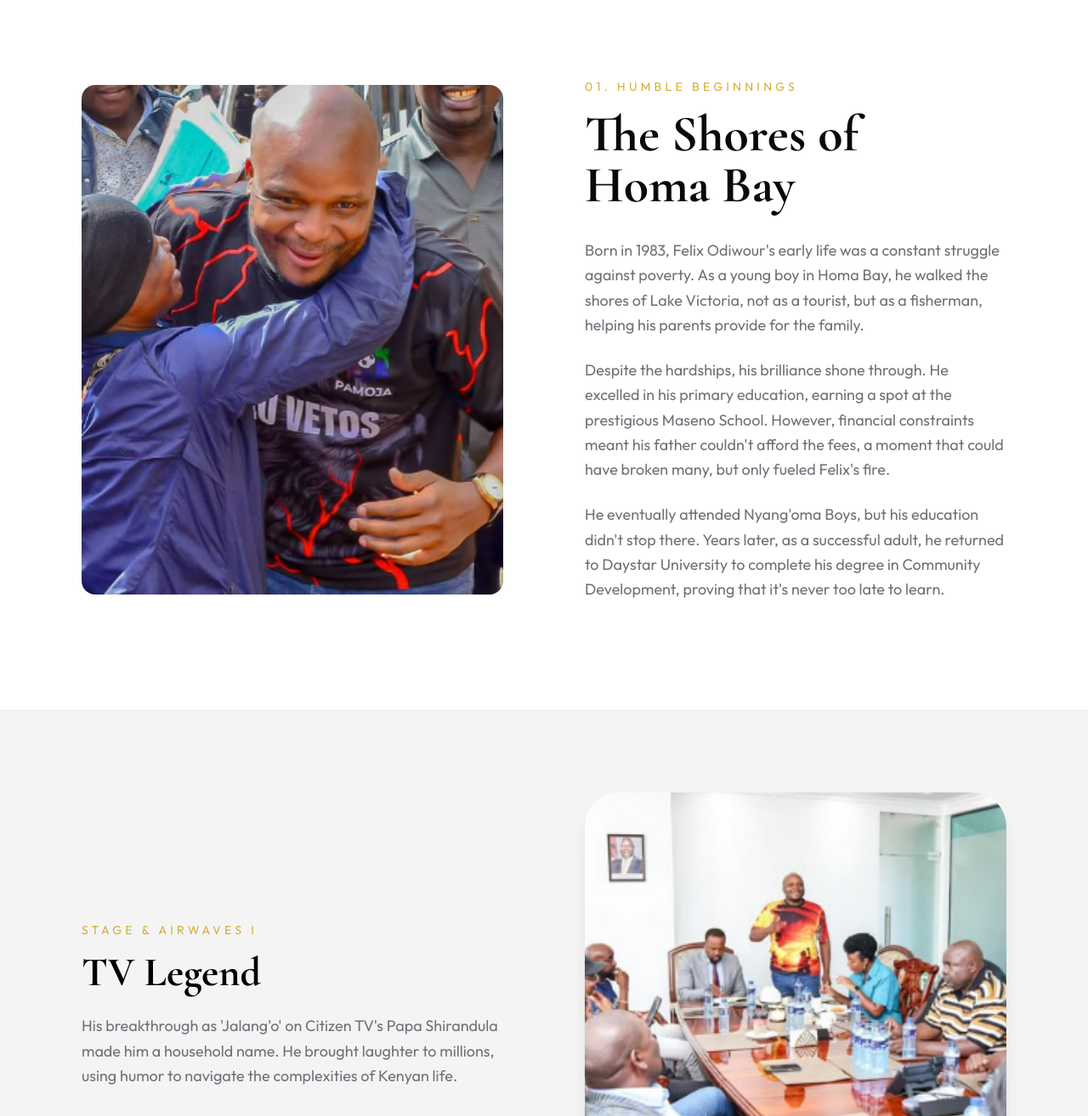
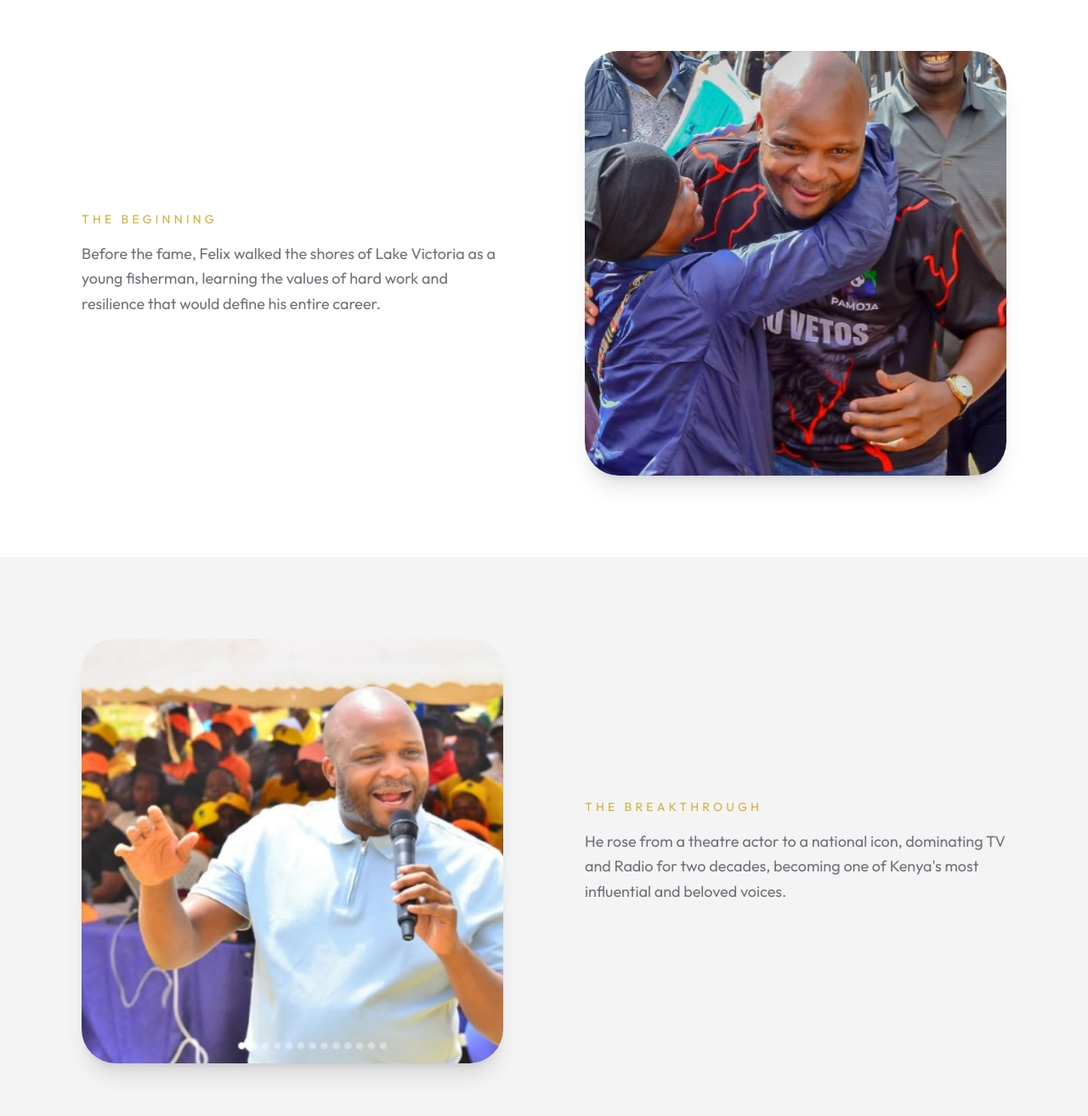
Before and after one commit to FabianOkucai/jalango, a Next.js app: page / in a window 1280 px wide. Shown: the part 836-2150 px from the top of the page at 85% size. Built offline with nearby package versions, Linux system fonts and the light colour scheme; a web font is replaced by a local one.

Commit message:
updated basic file

```diff
--- a/app/page.tsx
+++ b/app/page.tsx
@@ -37,112 +37,64 @@ export default function Home() {
 
 
 
-      {/* The Story - Fisherman Section */}
-      <section id="story" className="py-32 px-6 md:px-24">
-        <div className="grid md:grid-cols-2 gap-24 items-center">
-          <div className="relative h-[600px] rounded-2xl overflow-hidden group">
-            <Image
-              src="/assets/images/leader_three.png"
-              alt="Jalang'o with the people"
-              fill
-              className="object-cover group-hover:scale-105 transition-transform duration-700"
-            />
-          </div>
-          <div>
-            <span className="text-accent text-sm tracking-[0.3em] uppercase mb-4 block">01. Humble Beginnings</span>
-            <h2 className="text-5xl md:text-6xl font-bold mb-8 serif">The Shores of <br /> Homa Bay</h2>
-            <div className="space-y-6 text-muted leading-relaxed text-lg">
-              <p>
-                Born in 1983, Felix Odiwour&apos;s early life was a constant struggle against poverty. As a young boy in Homa Bay, he walked the shores of Lake Victoria, not as a tourist, but as a fisherman, helping his parents provide for the family.
-              </p>
-              <p>
-                Despite the hardships, his brilliance shone through. He excelled in his primary education, earning a spot at the prestigious Maseno School. However, financial constraints meant his father couldn&apos;t afford the fees, a moment that could have broken many, but only fueled Felix&apos;s fire.
-              </p>
-              <p>
-                He eventually attended Nyang&apos;oma Boys, but his education didn&apos;t stop there. Years later, as a successful adult, he returned to Daystar University to complete his degree in Community Development, proving that it&apos;s never too late to learn.
-              </p>
-            </div>
-          </div>
-        </div>
-      </section>
-
-      {/* Career - ZigZag Layout */}
-      <section id="career" className="bg-secondary border-y border-black/5">
-        {/* TV Legend */}
+      {/* The Journey - ZigZag Layout */}
+      <section id="journey" className="bg-white">
+        {/* Humble Beginnings */}
         <div className="py-24 px-6 md:px-24">
           <div className="max-w-7xl mx-auto grid md:grid-cols-2 gap-24 items-center">
             <div className="order-2 md:order-1">
-              <span className="text-accent text-sm tracking-[0.3em] uppercase mb-4 block">Stage & Airwaves I</span>
-              <h3 className="text-4xl md:text-5xl font-bold mb-6 serif text-black">TV Legend</h3>
+              <span className="text-accent text-sm tracking-[0.3em] uppercase mb-4 block">The Beginning</span>
               <p className="text-muted leading-relaxed text-lg">
-                His breakthrough as &apos;Jalang&apos;o&apos; on Citizen TV&apos;s Papa Shirandula made him a household name. He brought laughter to millions, using humor to navigate the complexities of Kenyan life.
+                Before the fame, Felix walked the shores of Lake Victoria as a young fisherman, learning the values of hard work and resilience that would define his entire career.
               </p>
             </div>
             <div className="order-1 md:order-2 relative h-[500px] rounded-[2.5rem] overflow-hidden shadow-xl">
-              <Image src="/assets/images/with_collegues.png" alt="TV Career" fill className="object-cover" />
+              <Image src="/assets/images/leader_three.png" alt="Early Life" fill className="object-cover" />
             </div>
           </div>
         </div>
 
-        {/* Radio King */}
-        <div className="py-24 px-6 md:px-24 bg-white">
+        {/* Entertainment */}
+        <div className="py-24 px-6 md:px-24 bg-secondary">
           <div className="max-w-7xl mx-auto grid md:grid-cols-2 gap-24 items-center">
             <div className="relative h-[500px] rounded-[2.5rem] overflow-hidden shadow-xl">
-              <Image src="/assets/images/leader_six.png" alt="Radio Career" fill className="object-cover" />
+              <Image src="/assets/images/leader_six.png" alt="Entertainment Career" fill className="object-cover" />
             </div>
             <div>
-              <span className="text-accent text-sm tracking-[0.3em] uppercase mb-4 block">Stage & Airwaves II</span>
-              <h3 className="text-4xl md:text-5xl font-bold mb-6 serif text-black">Radio King</h3>
+              <span className="text-accent text-sm tracking-[0.3em] uppercase mb-4 block">The Breakthrough</span>
               <p className="text-muted leading-relaxed text-lg">
-                From Radio Maisha to Kiss 100, Hot 96, and Milele FM, he dominated the morning airwaves. His voice became the soundtrack of the Kenyan morning, blending wit with wisdom.
+                He rose from a theatre actor to a national icon, dominating TV and Radio for two decades, becoming one of Kenya&apos;s most influential and beloved voices.
               </p>
             </div>
           </div>
         </div>
 
-        {/* Digital Pioneer */}
+        {/* Politics - Ruto Section 1 */}
         <div className="py-24 px-6 md:px-24">
           <div className="max-w-7xl mx-auto grid md:grid-cols-2 gap-24 items-center">
             <div className="order-2 md:order-1">
-              <span className="text-accent text-sm tracking-[0.3em] uppercase mb-4 block">Stage & Airwaves III</span>
-              <h3 className="text-4xl md:text-5xl font-bold mb-6 serif text-black">Digital Pioneer</h3>
+              <span className="text-accent text-sm tracking-[0.3em] uppercase mb-4 block">Servant Leadership</span>
               <p className="text-muted leading-relaxed text-lg">
-                With Jalang&apos;o TV, he redefined digital media in Kenya, creating a platform for deep conversations and showcasing the stories of fellow Kenyans through his YouTube channel.
+                Transitioning to politics as the Member of Parliament for Lang&apos;ata, he has closely collaborated with President William Ruto to drive national development and legislative excellence.
               </p>
             </div>
             <div className="order-1 md:order-2 relative h-[500px] rounded-[2.5rem] overflow-hidden shadow-xl">
-              <Image src="/assets/images/logo_two.png" alt="Digital Pioneer" fill className="object-cover" />
+              <Image src="/assets/images/with_the_president.png" alt="MP with Ruto" fill className="object-cover" />
             </div>
           </div>
         </div>
-      </section>
 
-      {/* Politics Section */}
-      <section id="politics" className="py-32 px-6 md:px-24">
-        <div className="grid md:grid-cols-2 gap-24 items-center">
-          <div>
-            <span className="text-accent text-sm tracking-[0.3em] uppercase mb-4 block">03. Servant Leadership</span>
-            <h2 className="text-5xl md:text-6xl font-bold mb-8 serif">Voice of the People</h2>
-            <p className="text-muted text-lg leading-relaxed mb-8">
-              In 2022, Jalang&apos;o took his greatest leap yet—into the political arena. Running for the Member of Parliament for Lang&apos;ata, he promised to bring the same energy and commitment to public service as he did to entertainment.
-            </p>
-            <div className="space-y-4">
-              <div className="flex items-center gap-4 p-4 rounded-xl bg-secondary border border-black/5">
-                <div className="w-12 h-12 rounded-full bg-accent/10 flex items-center justify-center text-accent">✓</div>
-                <span className="text-lg">Member of Parliament, Lang&apos;ata</span>
-              </div>
-              <div className="flex items-center gap-4 p-4 rounded-xl bg-secondary border border-black/5">
-                <div className="w-12 h-12 rounded-full bg-accent/10 flex items-center justify-center text-accent">✓</div>
-                <span className="text-lg">Community Development Advocate</span>
-              </div>
+        {/* Politics - Ruto Section 2 */}
+        <div className="py-24 px-6 md:px-24 bg-secondary">
+          <div className="max-w-7xl mx-auto grid md:grid-cols-2 gap-24 items-center">
+            <div className="relative h-[500px] rounded-[2.5rem] overflow-hidden shadow-xl">
+              <Image src="/assets/images/with_the_president_two.png" alt="Working for Langata" fill className="object-cover" />
             </div>
-          </div>
-          <div className="grid grid-cols-2 gap-4">
-            <div className="relative h-[300px] rounded-2xl overflow-hidden mt-12">
-              <Image src="/assets/images/leader_five.png" alt="Political work" fill className="object-cover" />
-            </div>
-            <div className="relative h-[400px] rounded-2xl overflow-hidden">
-              <Image src="/assets/images/with_the_president.png" alt="With the President" fill className="object-cover" />
+            <div>
+              <span className="text-accent text-sm tracking-[0.3em] uppercase mb-4 block">Strategic Partnership</span>
+              <p className="text-muted leading-relaxed text-lg">
+                His leadership bridge the gap between community needs and national policy, working hand-in-hand with the executive to deliver transformational changes for his constituents.
+              </p>
             </div>
           </div>
         </div>
```
